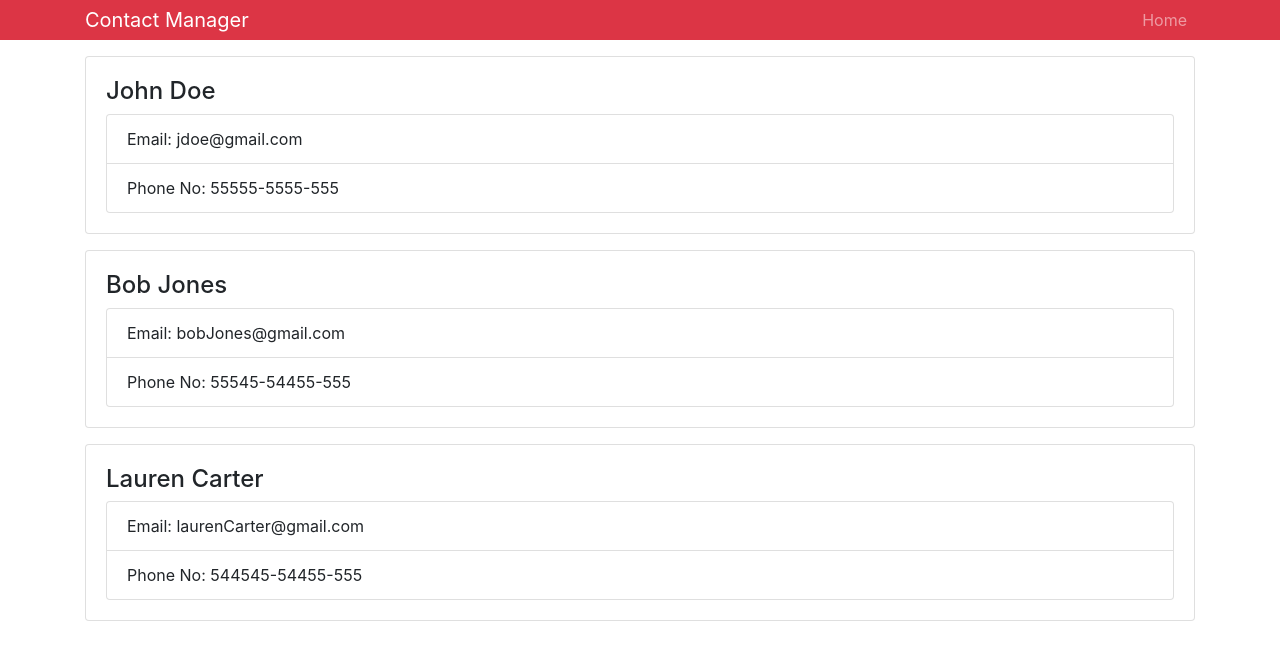
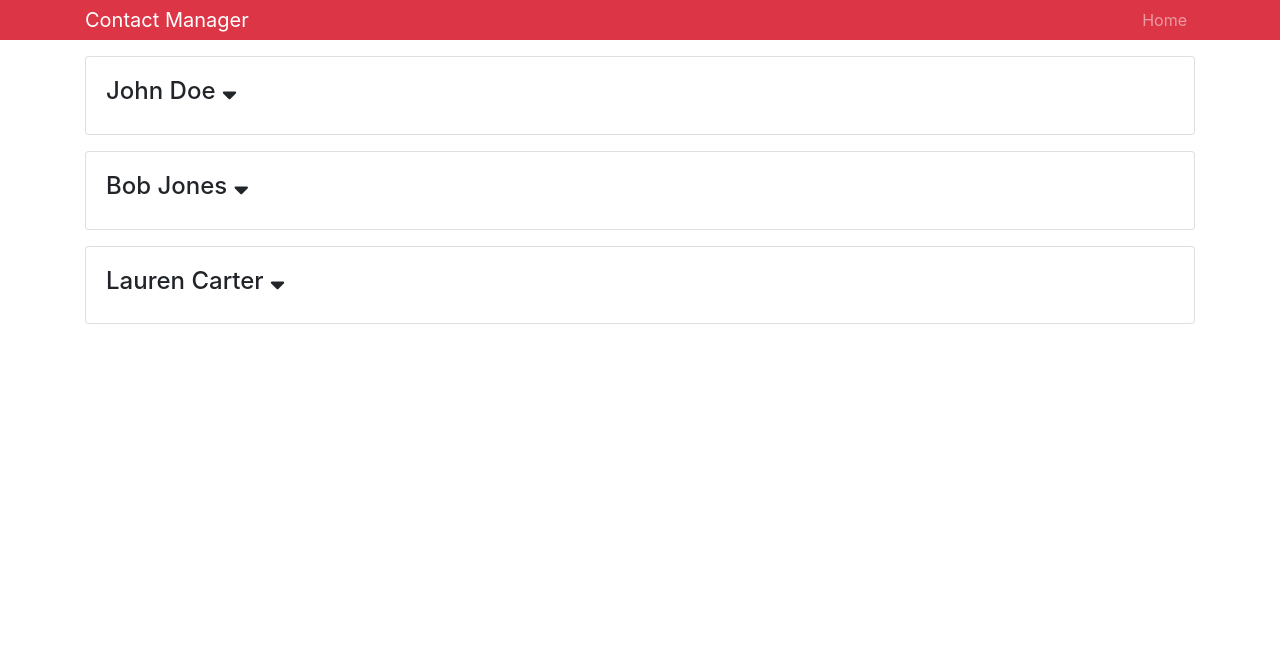
Before and after one commit to mickeyeng/Contact-Manager-React, a React (Create React App) app: page / in a window 1280 px wide. Shown: the top 660 px of the page. Built offline with nearby package versions, Linux system fonts and the light colour scheme.

Commit message:
added onClick event to show contact info

```diff
--- a/public/index.html
+++ b/public/index.html
@@ -8,6 +8,8 @@
 
   <link rel="manifest" href="%PUBLIC_URL%/manifest.json">
   <link rel="shortcut icon" href="%PUBLIC_URL%/favicon.ico">
+  <link rel="stylesheet" href="https://use.fontawesome.com/releases/v5.2.0/css/all.css" integrity="sha384-hWVjflwFxL6sNzntih27bfxkr27PmbbK/iSvJ+a4+0owXq79v+lsFkW54bOGbiDQ"
+    crossorigin="anonymous">
 
   <title>Contact Manager</title>
 </head>
--- a/src/components/contact.js
+++ b/src/components/contact.js
@@ -2,16 +2,32 @@
 import PropTypes from "prop-types";
 
 class Contact extends React.Component {
+  state = {
+    showContactInfo: false
+  };
+
+  onShowClick = e => {
+    this.setState({
+      showContactInfo: !this.state.showContactInfo
+    });
+  };
+
   render() {
     // DESTRUCTURING
     const { contact } = this.props;
+    const { showContactInfo } = this.state;
     return (
       <div className="card card-body mb-3">
-        <h4>{contact.name}</h4>
-        <ul className="list-group">
-          <li className="list-group-item">Email: {contact.email}</li>
-          <li className="list-group-item">Phone No: {contact.phone}</li>
-        </ul>
+        <h4>
+          {contact.name}{" "}
+          <i onClick={this.onShowClick} className="fas fa-sort-down" />
+        </h4>
+        {showContactInfo ? (
+          <ul className="list-group">
+            <li className="list-group-item">Email: {contact.email}</li>
+            <li className="list-group-item">Phone No: {contact.phone}</li>
+          </ul>
+        ) : null}
       </div>
     );
   }
--- a/src/components/contacts.js
+++ b/src/components/contacts.js
@@ -28,9 +28,9 @@
   render() {
     const { contacts } = this.state;
     return (
-      <div>
+      <React.Fragment>
         {contacts.map((contact, id) => <Contact key={id} contact={contact} />)}
-      </div>
+      </React.Fragment>
     );
   }
 }
```
